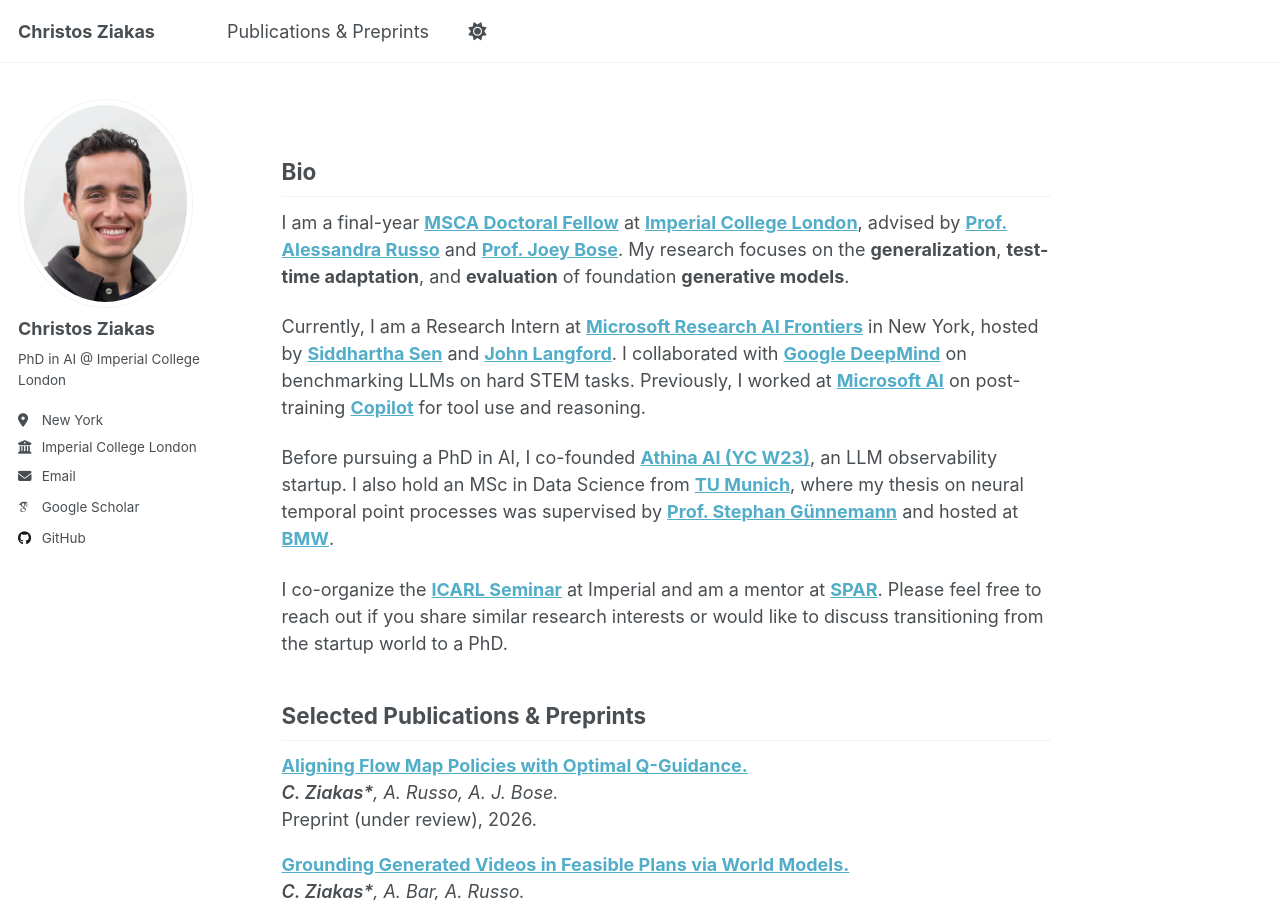
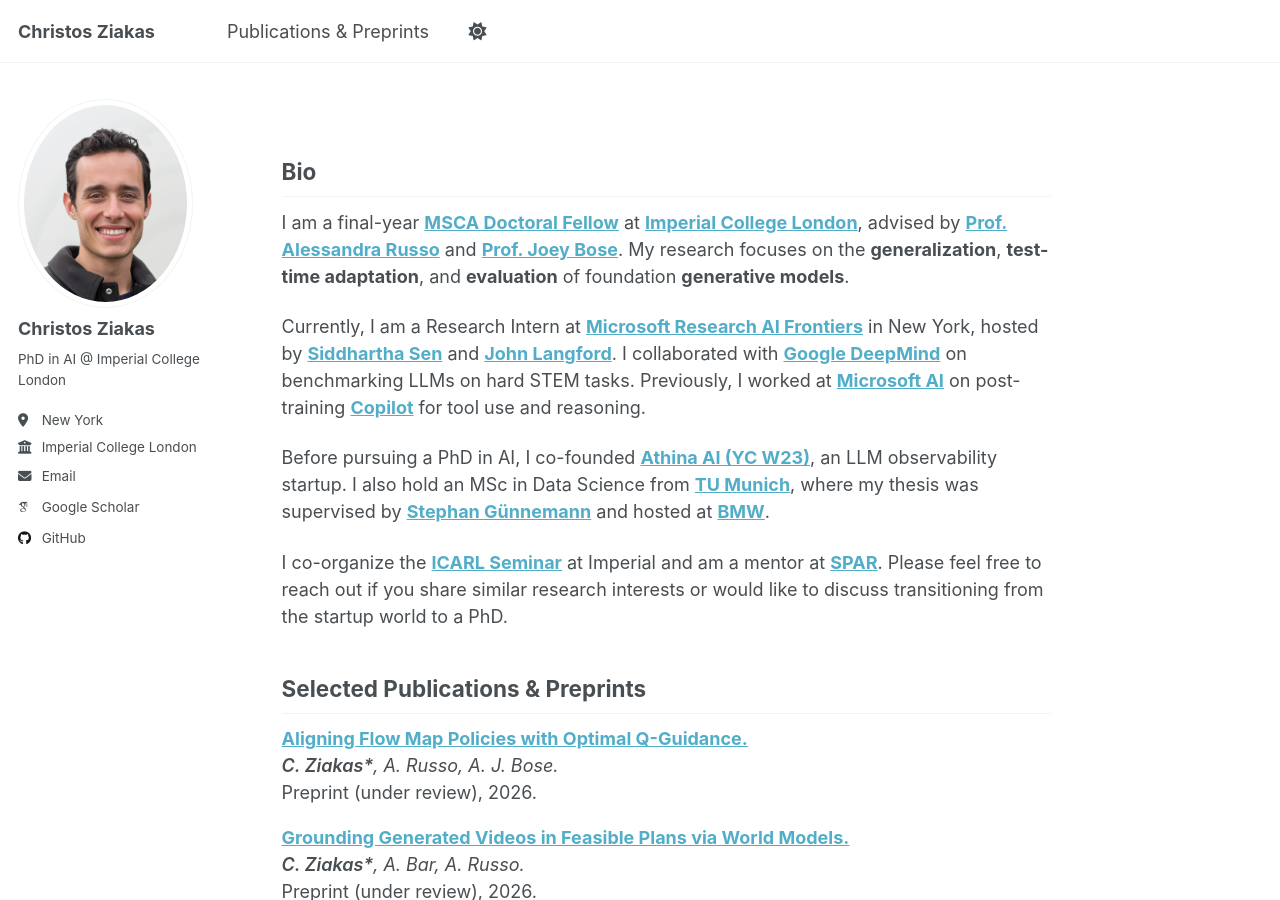
Before and after one commit to chziakas/chziakas.github.io, a Jekyll site: the page built from _pages/about.md, in a window 1280 px wide and 900 px high. Built offline with Jekyll 4.4.1, drawn with Linux system fonts in a browser that asks for light colours; some web fonts are replaced; a script that is not in the unit is left out.

Commit message:
Simplify thesis description
Co-authored-by: Cursor <cursoragent@cursor.com>

```diff
--- a/_pages/about.md
+++ b/_pages/about.md
@@ -13,7 +13,7 @@ I am a final-year [**MSCA Doctoral Fellow**](https://marie-sklodowska-curie-acti
 
 Currently, I am a Research Intern at [**Microsoft Research AI Frontiers**](https://www.microsoft.com/en-us/research/lab/ai-frontiers/) in New York, hosted by [**Siddhartha Sen**](https://www.microsoft.com/en-us/research/people/sidsen/) and [**John Langford**](https://www.microsoft.com/en-us/research/people/jcl/). I collaborated with [**Google DeepMind**](https://deepmind.google/) on benchmarking LLMs on hard STEM tasks. Previously, I worked at [**Microsoft AI**](https://www.microsoft.com/en-us/ai) on post-training [**Copilot**](https://www.microsoft.com/en-us/microsoft-365/copilot) for tool use and reasoning.
 
-Before pursuing a PhD in AI, I co-founded [**Athina AI (YC W23)**](https://www.athina.ai/), an LLM observability startup. I also hold an MSc in Data Science from [**TU Munich**](https://www.tum.de/), where my thesis on neural temporal point processes was supervised by [**Prof. Stephan Günnemann**](https://scholar.google.com/citations?user=npqoAWwAAAAJ&hl=de) and hosted at [**BMW**](https://www.bmwgroup.com/).
+Before pursuing a PhD in AI, I co-founded [**Athina AI (YC W23)**](https://www.athina.ai/), an LLM observability startup. I also hold an MSc in Data Science from [**TU Munich**](https://www.tum.de/), where my thesis was supervised by [**Stephan Günnemann**](https://scholar.google.com/citations?user=npqoAWwAAAAJ&hl=de) and hosted at [**BMW**](https://www.bmwgroup.com/).
 
 I co-organize the [**ICARL Seminar**](https://icarl.doc.ic.ac.uk/seminar-series) at Imperial and am a mentor at [**SPAR**](https://sparai.org/). Please feel free to reach out if you share similar research interests or would like to discuss transitioning from the startup world to a PhD.
 
```
